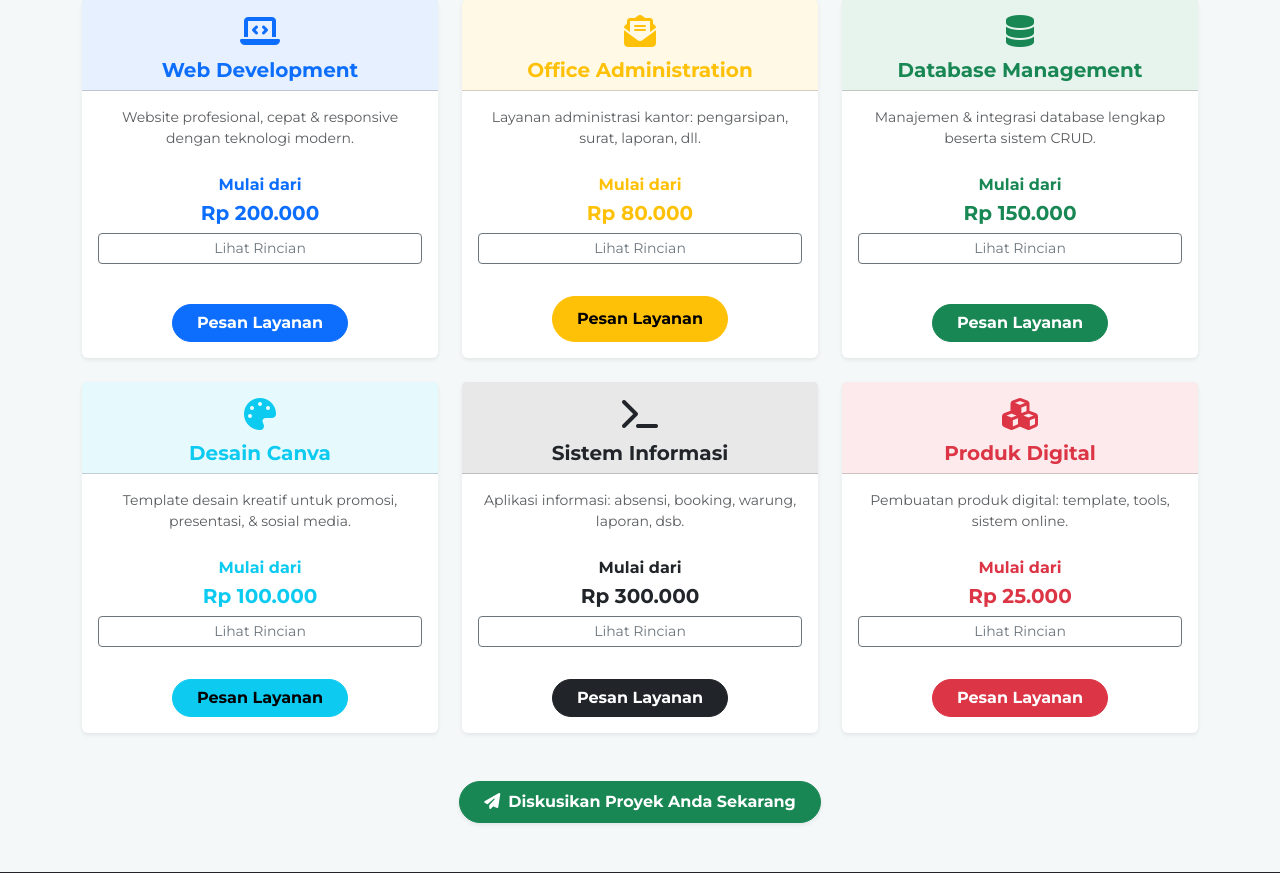
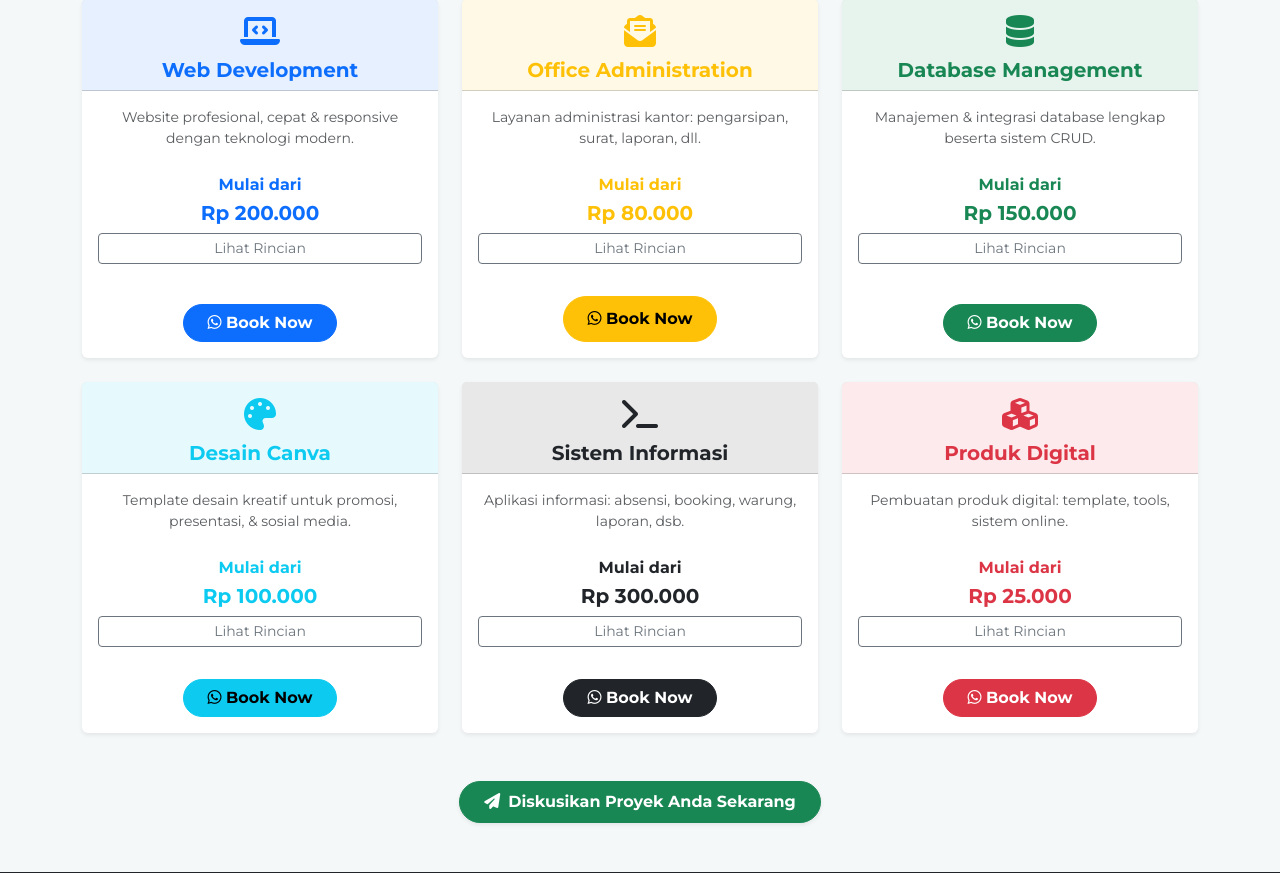
Before and after one commit to CandraYuliawan1207/Portofolioku, a PHP site: page /portofolioku/services.php in a window 1280 px wide. Shown: the part 258-1131 px from the top of the page. Run offline with PHP 8.4, Linux system fonts and the light colour scheme; some libraries are stand-ins or nearby versions.

Commit message:
styling ulang button pesan di layanan services

```diff
--- a/services.php
+++ b/services.php
@@ -97,7 +97,7 @@
 
             foreach ($services as $i => $srv):
                 $id = "featureCollapse$i";
-                ?>
+            ?>
                 <div class="col" data-aos="zoom-in-up" data-aos-delay="<?= $i * 150 ?>">
                     <div class="card h-100 shadow-sm border-0">
                         <div
@@ -130,7 +130,7 @@
                                         $active = $fitur[1];
                                         $class = $active ? 'text-success fw-semibold' : 'text-muted text-decoration-line-through';
                                         $icon = $active ? 'fa-check-circle' : 'fa-times-circle';
-                                        ?>
+                                    ?>
                                         <li class="<?= $class ?>"><i class="fa-solid <?= $icon ?> me-2"></i>
                                             <?= $fitur[0] ?>
                                         </li>
@@ -145,7 +145,8 @@
                             <div class="mt-auto">
                                 <a href="https://wa.me/<?= $whatsapp ?>?text=<?= urlencode($text) ?>"
                                     class="btn btn-<?= $srv['color'] ?> rounded-pill mt-3 px-4 fw-semibold" target="_blank">
-                                    Pesan Layanan
+                                    <i class="fa-brands fa-whatsapp"></i>
+                                    Book Now
                                 </a>
                             </div>
                         </div>
```
